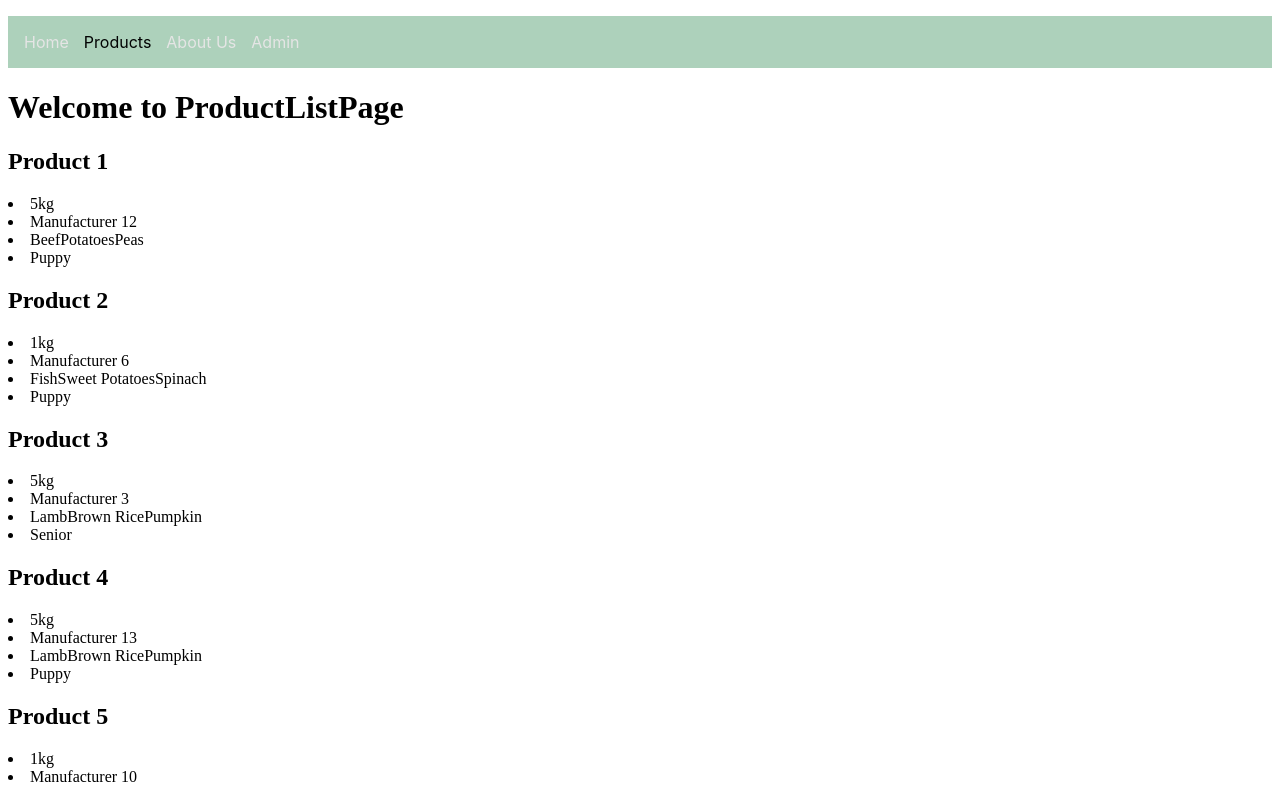
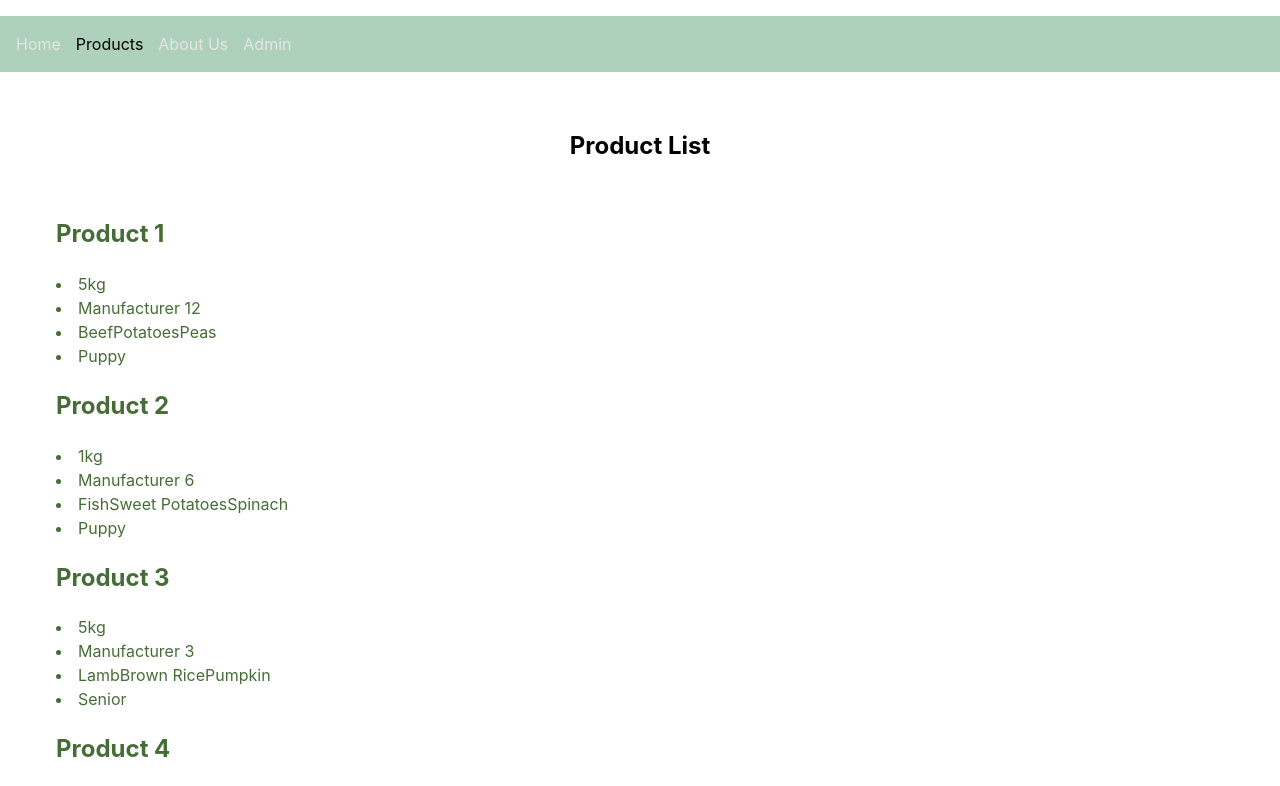
Before and after one commit to lalepi/FinderApp, a React app in the folder pff-frontend/: page /products in a window 1280 px wide. Shown: the top 786 px of the page. Built offline with nearby package versions, Linux system fonts and the light colour scheme; data requests are answered from the project's data file; the HTML template or start-up script is replaced by a standard one.

Commit message:
Added a separate theme for easier control over it

```diff
--- a/pff-frontend/src/components/Product/index.tsx
+++ b/pff-frontend/src/components/Product/index.tsx
@@ -1,11 +1,20 @@
 import ProductList from './productList'
+import {
+    Root,
+    Header,
+    Content,
+    Footer,
+} from '../../themes/styles/CommonPageStyles'
 
 const ProductListPage = () => {
     return (
-        <div>
-            <h1>Welcome to ProductListPage</h1>
-            <ProductList />
-        </div>
+        <Root>
+            <Header>Product List</Header>
+            <Content>
+                <ProductList />
+            </Content>
+            <Footer>Footer Content</Footer>
+        </Root>
     )
 }
 
--- a/pff-frontend/src/main.tsx
+++ b/pff-frontend/src/main.tsx
@@ -1,10 +1,15 @@
 import { StrictMode } from 'react'
 import { createRoot } from 'react-dom/client'
-
+import { ThemeProvider } from '@mui/material/styles'
+import theme from './themes/theme'
 import App from './App'
+import CssBaseline from '@mui/material/CssBaseline'
 
 createRoot(document.getElementById('root') as HTMLElement).render(
     <StrictMode>
-        <App />
+        <ThemeProvider theme={theme}>
+            <CssBaseline />
+            <App />
+        </ThemeProvider>
     </StrictMode>
 )
--- /dev/null
+++ b/pff-frontend/src/themes/Theme.ts
@@ -0,0 +1,39 @@
+import { createTheme } from '@mui/material/styles'
+
+const theme = createTheme({
+    palette: {
+        primary: {
+            main: 'rgb(255, 255, 255)',
+            contrastText: 'rgb(0, 0, 0)',
+        },
+        secondary: {
+            main: 'rgb(255, 255, 255)',
+            contrastText: 'rgb(85, 160, 88)',
+        },
+        background: {
+            default: 'rgb(255, 255, 255)',
+            paper: 'rgb(255, 255, 255)',
+        },
+        text: {
+            primary: 'rgb(71, 109, 54)',
+            secondary: 'rgb(0, 0, 0)',
+        },
+    },
+
+    typography: {
+        fontFamily: 'Inter, sans-serif',
+        h1: {
+            fontSize: '2rem',
+            fontWeight: 'bold',
+        },
+        body1: {
+            fontSize: '1rem',
+        },
+    },
+    spacing: 8,
+    shape: {
+        borderRadius: 8,
+    },
+})
+
+export default theme
--- /dev/null
+++ b/pff-frontend/src/themes/styles/CommonPageStyles.ts
@@ -0,0 +1,39 @@
+import { styled } from '@mui/system'
+import { Box } from '@mui/material'
+
+const Root = styled(Box)(({ theme }) => ({
+    display: 'flex',
+    flexDirection: 'column',
+    alignItems: 'center',
+    padding: theme.spacing(3),
+    backgroundColor: theme.palette.background.default,
+    color: theme.palette.text.primary,
+}))
+
+const Header = styled(Box)(({ theme }) => ({
+    width: '100%',
+    padding: theme.spacing(2),
+    backgroundColor: theme.palette.primary.main,
+    color: theme.palette.primary.contrastText,
+    textAlign: 'center',
+    fontSize: '1.5rem',
+    fontWeight: 'bold',
+}))
+
+const Content = styled(Box)(({ theme }) => ({
+    width: '100%',
+    maxWidth: '1200px',
+    padding: theme.spacing(2),
+    backgroundColor: theme.palette.background.paper,
+
+    borderRadius: theme.shape.borderRadius,
+}))
+
+const Footer = styled(Box)(({ theme }) => ({
+    width: '100%',
+    padding: theme.spacing(2),
+    backgroundColor: theme.palette.primary.main,
+    color: theme.palette.primary.contrastText,
+    textAlign: 'center',
+}))
+export { Root, Header, Content, Footer }
```
